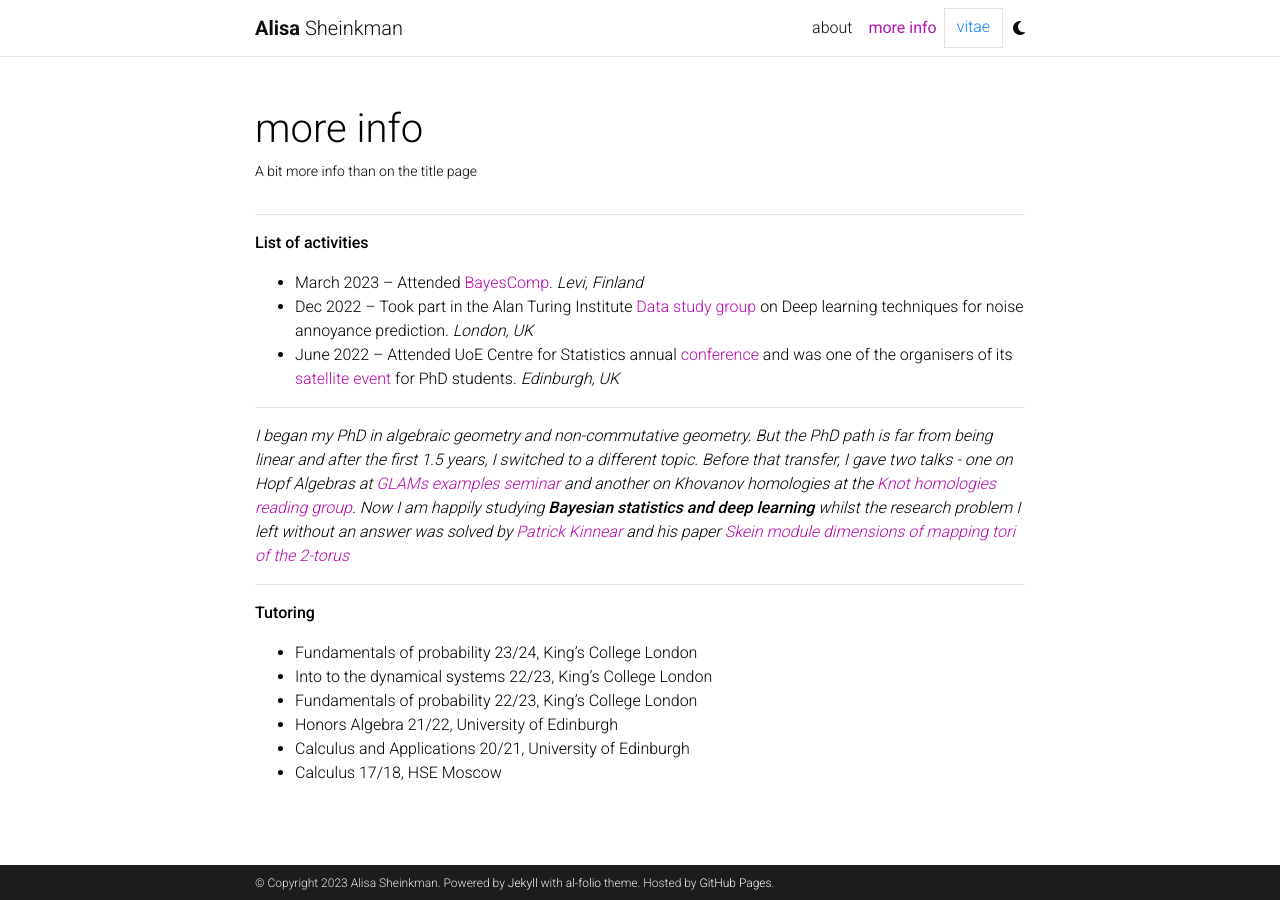
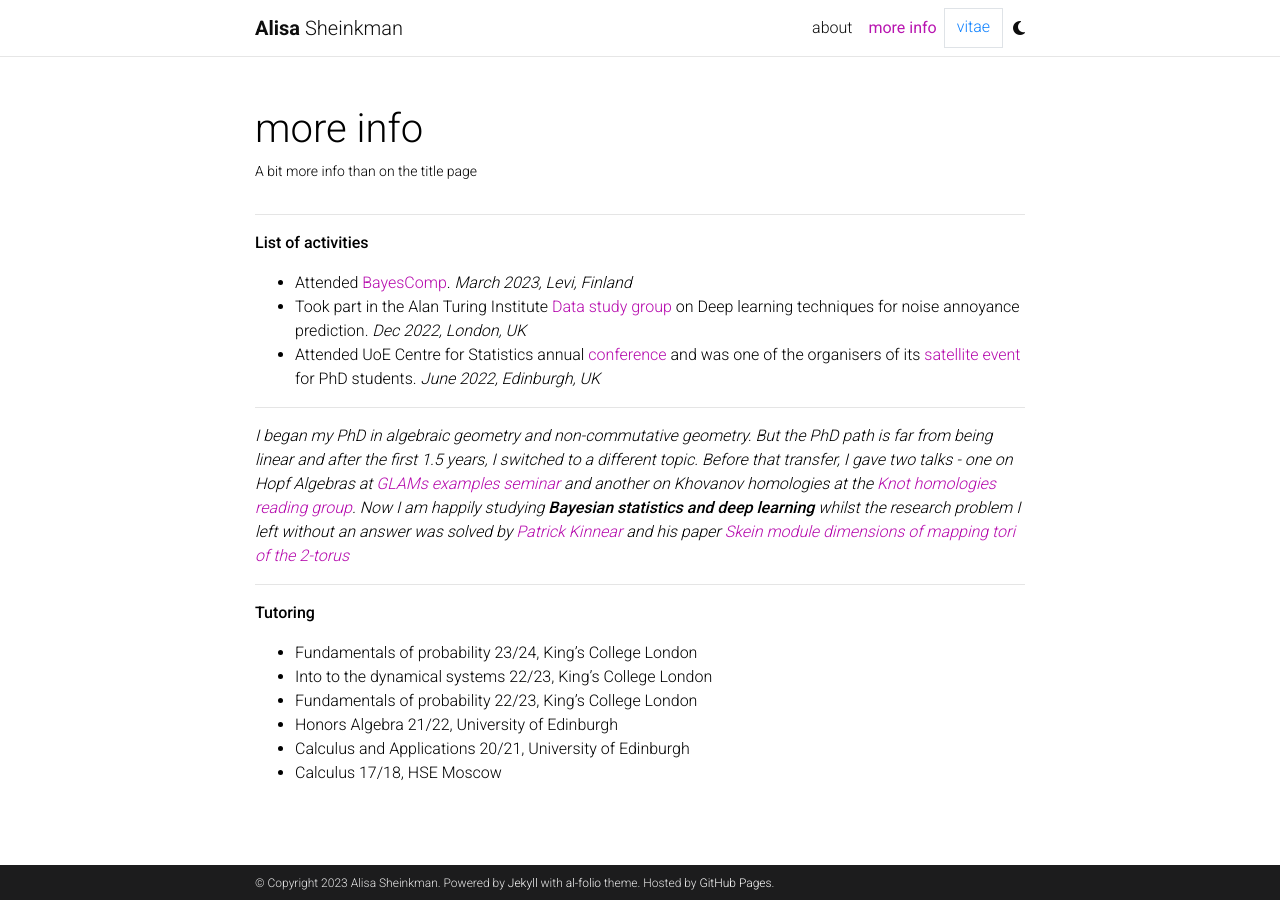
Before and after one commit to sheinkmana/sheinkmana.github.io, a Jekyll site: the page built from _pages/more.md, in a window 1280 px wide. Built offline with Jekyll 4.4.1, drawn with Linux system fonts in a browser that asks for light colours; comment, search, counter and statistics services are not loaded; a style sheet for code colours, icons or effects is not loaded.

Commit message:
Update more.md

```diff
--- a/_pages/more.md
+++ b/_pages/more.md
@@ -10,9 +10,9 @@
 
 **List of activities**
 
-- March 2023 -- Attended [BayesComp](https://bayescomp2023.com). *Levi, Finland*
-- Dec 2022 -- Took part in the Alan Turing Institute [Data study group](https://www.turing.ac.uk/events/data-study-group-december-2022) on Deep learning techniques for noise annoyance prediction. *London, UK*
-- June 2022 -- Attended UoE Centre for Statistics annual [conference](https://centreforstatistics.maths.ed.ac.uk/cfs/events/the-cfs-annual-conference/cfsc-2022) and was one of the organisers of its [satellite event](https://centreforstatistics.maths.ed.ac.uk/cfs/events/the-cfs-annual-conference/cfs-phd-student-day-2022) for PhD students. *Edinburgh, UK*
+- Attended [BayesComp](https://bayescomp2023.com). *March 2023, Levi, Finland*
+- Took part in the Alan Turing Institute [Data study group](https://www.turing.ac.uk/events/data-study-group-december-2022) on Deep learning techniques for noise annoyance prediction. *Dec 2022, London, UK*
+- Attended UoE Centre for Statistics annual [conference](https://centreforstatistics.maths.ed.ac.uk/cfs/events/the-cfs-annual-conference/cfsc-2022) and was one of the organisers of its [satellite event](https://centreforstatistics.maths.ed.ac.uk/cfs/events/the-cfs-annual-conference/cfs-phd-student-day-2022) for PhD students. *June 2022, Edinburgh, UK*
 
 ___
 
```
